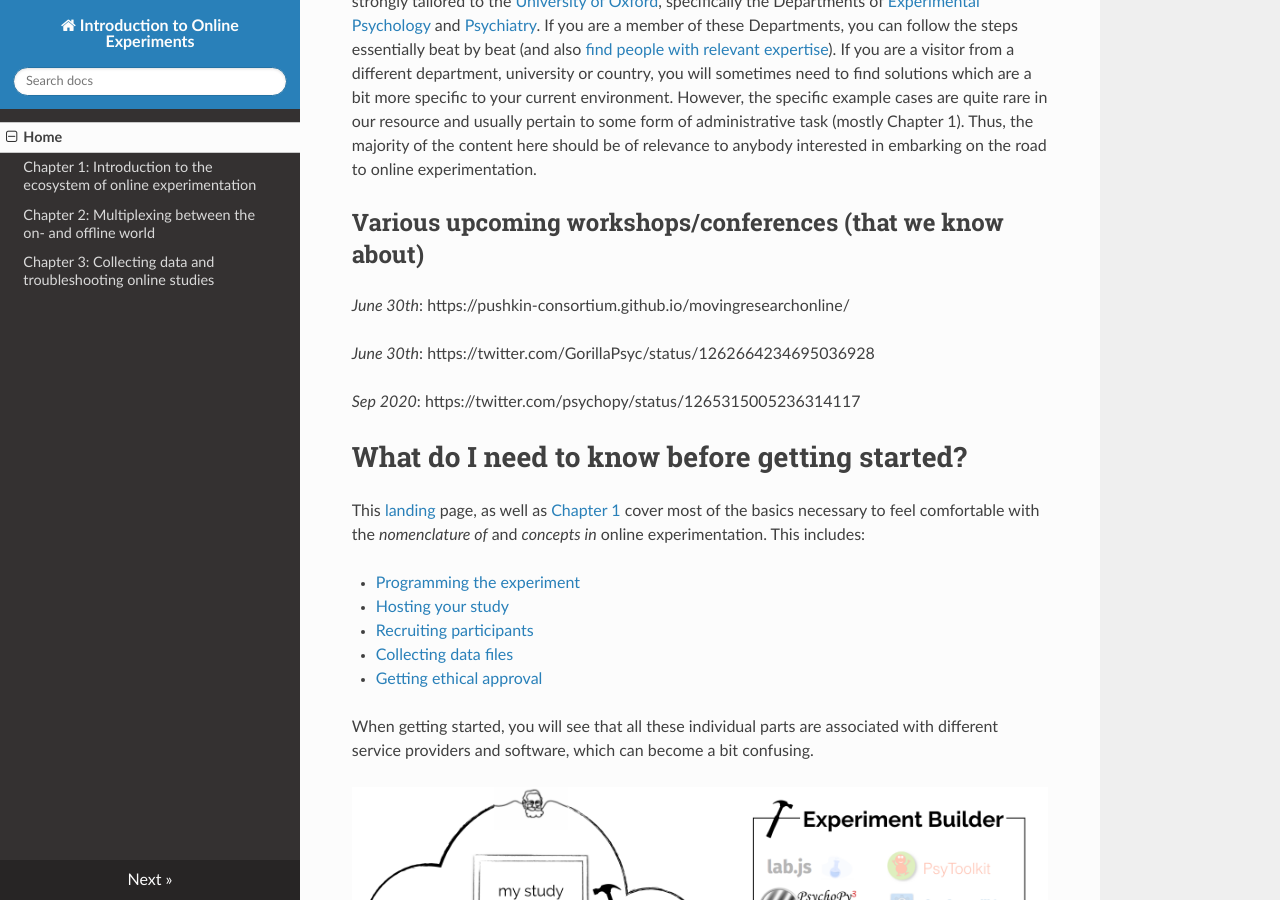
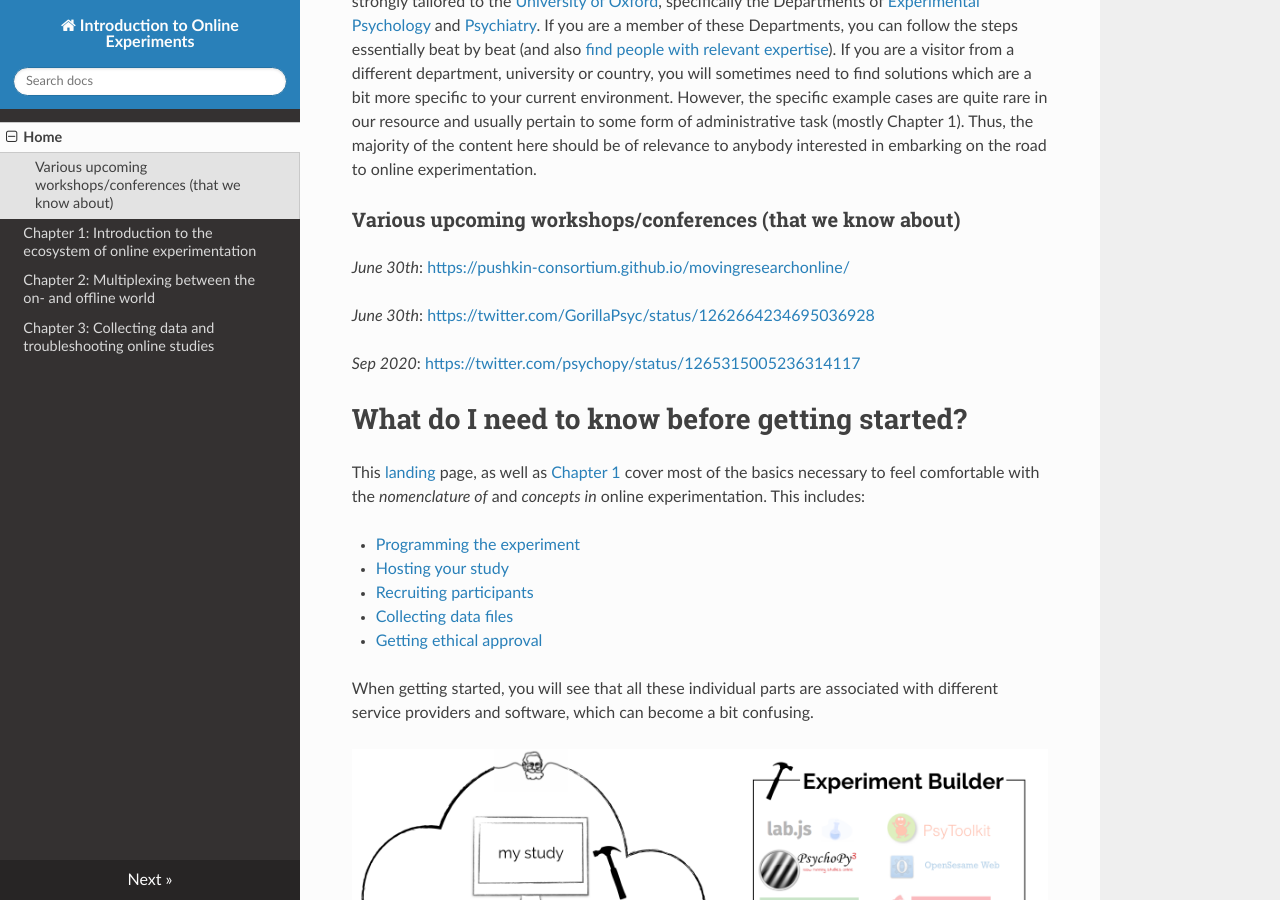
Before and after one commit to onlinews/online_ws, an MkDocs documentation site: the page built from docs/index.md, in a window 1280 px wide and 900 px high, scrolled down 339 px. Built offline with MkDocs 1.6.1, drawn with Linux system fonts in a browser that asks for light colours; nearby versions of some CDN libraries; some of the changed lines change nothing that is shown.

Commit message:
update links

```diff
--- a/docs/index.md
+++ b/docs/index.md
@@ -5,12 +5,12 @@
 
 The content in this resource is of general relevance, but the specific examples in Chapter 1 are strongly tailored to the [University of Oxford](http://www.ox.ac.uk/), specifically the Departments of [Experimental Psychology](https://www.psy.ox.ac.uk/) and [Psychiatry](https://www.psych.ox.ac.uk/). If you are a member of these Departments, you can follow the steps essentially beat by beat (and also [find people with relevant expertise](https://unioxfordnexus.sharepoint.com/:f:/s/ClinicalNeurosciences-OHBAOnlineExperiments/En4FGfw7n-xCmPNXx1L4h_gB7iz3jwwcjRBXecBAlnTdaQ?e=vKTHW7)). If you are a visitor from a different department, university or country, you will sometimes need to find solutions which are a bit more specific to your current environment. However, the specific example cases are quite rare in our resource and usually pertain to some form of administrative task (mostly Chapter 1). Thus, the majority of the content here should be of relevance to anybody interested in embarking on the road to online experimentation.
 
-## Various upcoming workshops/conferences (that we know about)
-*June 30th*: https://pushkin-consortium.github.io/movingresearchonline/
+### Various upcoming workshops/conferences (that we know about)
+*June 30th*: [https://pushkin-consortium.github.io/movingresearchonline/](https://pushkin-consortium.github.io/movingresearchonline/)
 
-*June 30th*: https://twitter.com/GorillaPsyc/status/1262664234695036928
+*June 30th*: [https://twitter.com/GorillaPsyc/status/1262664234695036928](https://twitter.com/GorillaPsyc/status/1262664234695036928)
 
-*Sep 2020*: https://twitter.com/psychopy/status/1265315005236314117
+*Sep 2020*: [https://twitter.com/psychopy/status/1265315005236314117](https://twitter.com/psychopy/status/1265315005236314117)
 
 # What do I need to know before getting started?
 This [landing](https://online-ws.readthedocs.io/en/latest/) page, as well as [Chapter 1](https://online-ws.readthedocs.io/en/latest/Ch_1_GettingStarted/) cover most of the basics necessary to feel comfortable with the *nomenclature of* and *concepts in* online experimentation. This includes:
```
